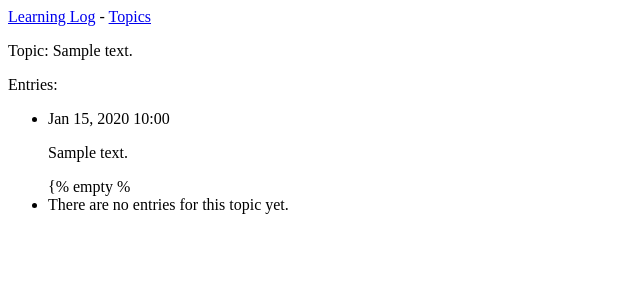
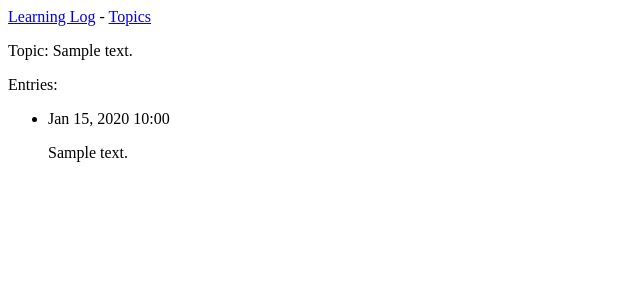
Before and after one commit to theVidVid/learning_log, a Django app: page /topics/1/ in a window 1280 px wide. Shown: the top 300 px of the page, without its empty margins (0-640 px from the left). Run offline with Django 3.2, Linux system fonts and the light colour scheme; tables that the repository leaves empty hold one stand-in row (values such as "Sample post").

Commit message:
Added missing } in {% empty %} code block.

```diff
--- a/learning_logs/templates/learning_logs/topic.html
+++ b/learning_logs/templates/learning_logs/topic.html
@@ -11,7 +11,7 @@
         <p>{{ entry.date_added|date:'M d, Y H:i' }}</p>
         <p>{{ entry.text|linebreaks }}</p>
       </li>
-    {% empty %
+    {% empty %}
       <li>
         There are no entries for this topic yet.
       </li>
```
